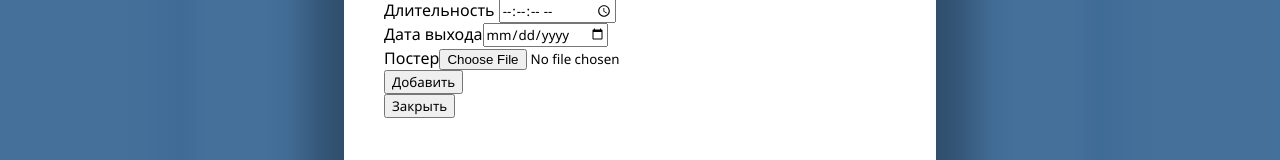
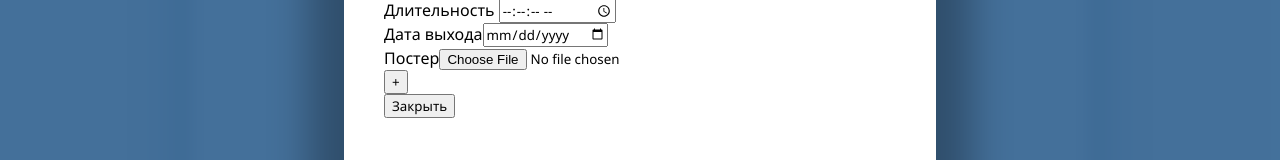
Before and after one commit to troublecatcher/testing, a plain HTML site: page index.html in a window 1280 px wide. Both pictures are taken after a click on the button "Добавить фильм". Shown: the part 335-495 px from the top of the page. Drawn offline with Linux system fonts and the light colour scheme.

Commit message:
real important change

```diff
--- a/index.html
+++ b/index.html
@@ -55,7 +55,7 @@
             <label for="Длительность">Длительность <input id="duration" name="Длительность" type="time" step="1"></label>
             <label for="Дата выхода">Дата выхода<input id="date" name="Дата выхода" type="date"></label>
             <label for="Постер">Постер<input id="poster" name="Постер" type="file" accept=".png, .jpg, .jpeg"></label>
-            <button onclick="addFilm()" type="button">Добавить</button>
+            <button onclick="addFilm()" type="button">+</button>
         </form>
     </div>
 </div>
```
